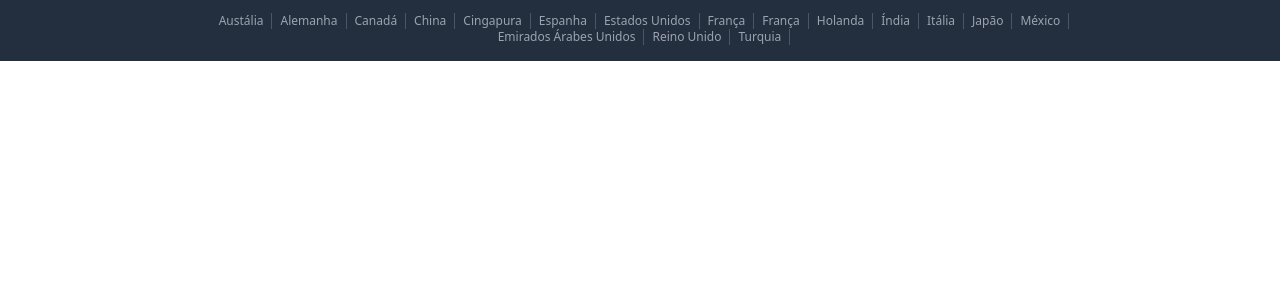
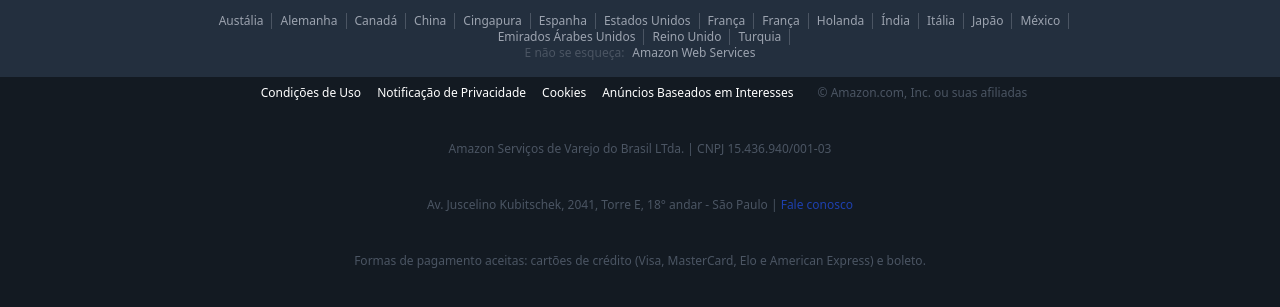
Before and after one commit to natyvit/clone-amazon-tailwind, a website: page src/index.html in a window 1280 px wide. Shown: the part 2111-2418 px from the top of the page. Before the commit the page ends 2172 px from the top, so only its background shows below. Drawn offline with Linux system fonts and the light colour scheme.

Commit message:
footer inferior e conclusão do projeto

```diff
--- a/src/index.html
+++ b/src/index.html
@@ -511,6 +511,34 @@
           <a href="#">Turquia</a>
         </li>
       </ul>
+      <div class="flex text-xs">
+        <span class="text-gray-600 mr-2">E não se esqueça:</span>
+        <a href="#" class="text-gray-400 hover:underline">Amazon Web Services</a>
+      </div>
+    </div>
+    <!-- FOOTER INFERIOR -->
+    <div class="flex flex-col items-center bg-darkblue-950 text-xs pt-8 md:pt-2">
+    <div class="flex flex-col md:flex-row mb-10">
+      <ul class="flex">
+        <li class="item-footer-inter">
+          <a href="#">Condições de Uso</a>
+        </li>
+        <li class="item-footer-inter">
+          <a href="#">Notificação de Privacidade</a>
+      </li>
+      <li class="item-footer-inter">
+          <a href="#">Cookies</a>
+      </li>
+      <li class="px-2 border-none md:hover:u text-center md:text-leftnderline">
+          <a href="#">Anúncios Baseados em Interesses</a>
+      </li>
+      </ul>
+      <span class="text-center md:text-left mt-8 md:mt-0 ml-4 text-gray-600">&copy; Amazon.com, Inc. ou suas afiliadas</span>
+    </div>
+    <p class="item-footer-inf">Amazon Serviços de Varejo do Brasil LTda. | CNPJ 15.436.940/001-03</p>
+    <p class="item-footer-inf">Av. Juscelino Kubitschek, 2041, Torre E, 18° andar - São Paulo | <a href="#" class="text-blue-800">Fale conosco</a>
+    </p>
+    <p class="item-footer-inf">Formas de pagamento aceitas: cartões de crédito (Visa, MasterCard, Elo e American Express) e boleto.</p>
     </div>
   </footer>
 
--- a/style.css
+++ b/style.css
@@ -16,6 +16,14 @@
 
 .item-nav-inf{
   @apply hover:text-orange-650 border-b-2 border-transparent hover:border-orange-650 py-1 px-3;
+}
+
+.item-footer-inter{
+  @apply px-2 border-none md:border-r text-center md:text-left border-gray-600 hover:underline;
+}
+
+.item-footer-inf{
+  @apply hidden md:block mb-10 text-gray-600;
 }
 
 .address-container{
```
Also changed, not shown: src/css/style.css.
